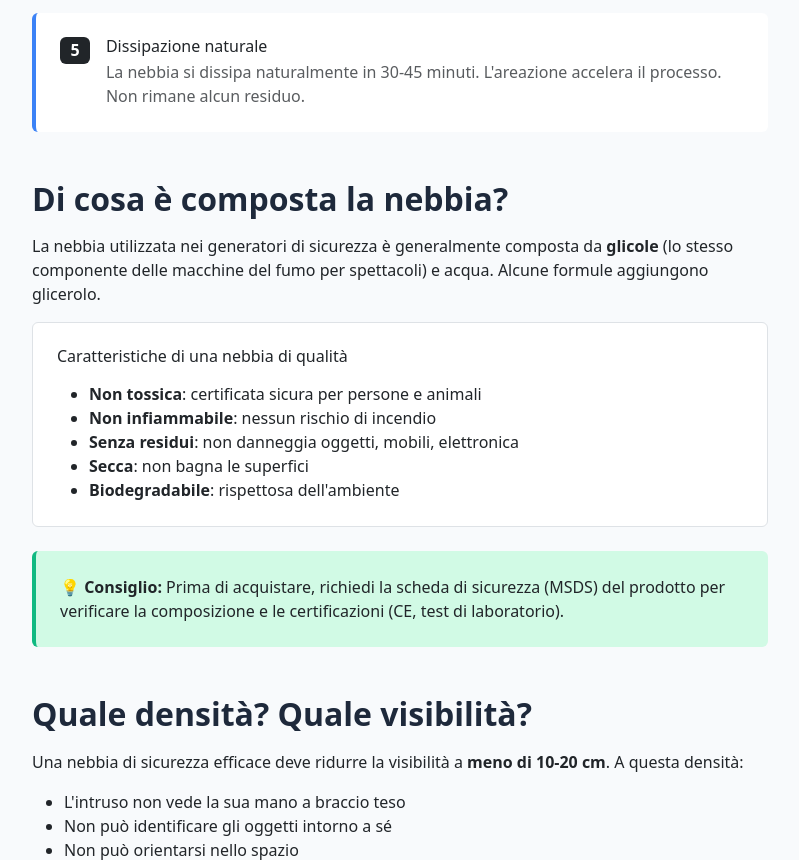
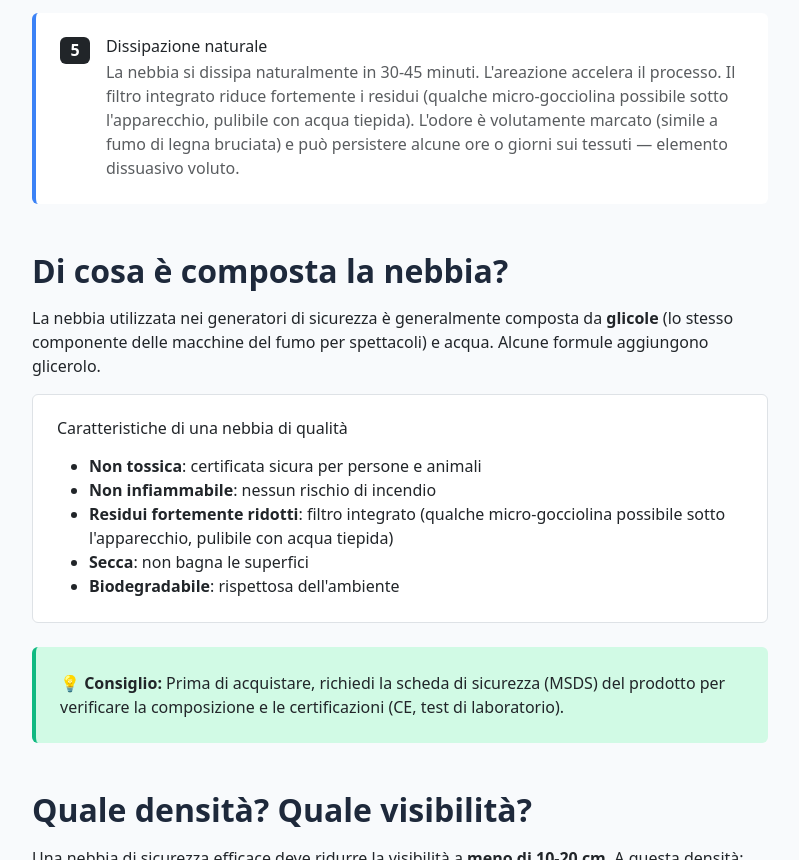
Before and after one commit to sosdeveloppeur/generatore-di-nebbia-it, a plain HTML site: page funzionamento.html in a window 1280 px wide. Shown: the part 1587-2447 px from the top of the page, without its empty margins (50-849 px from the left). Drawn offline with nearby package versions, Linux system fonts and the light colour scheme.

Commit message:
fix(hardline): remove misleading 'nessun residuo' claims

```diff
--- a/funzionamento.html
+++ b/funzionamento.html
@@ -161,7 +161,7 @@
                 <h3 class="h6 mb-1">Dissipazione naturale</h3>
                 <p class="mb-0 text-muted">
                   La nebbia si dissipa naturalmente in 30-45 minuti.
-                  L'areazione accelera il processo. Non rimane alcun residuo.
+                  L'areazione accelera il processo. Il filtro integrato riduce fortemente i residui (qualche micro-gocciolina possibile sotto l'apparecchio, pulibile con acqua tiepida). L'odore è volutamente marcato (simile a fumo di legna bruciata) e può persistere alcune ore o giorni sui tessuti — elemento dissuasivo voluto.
                 </p>
               </div>
             </div>
@@ -182,7 +182,7 @@
             <ul class="mb-0">
               <li><strong>Non tossica</strong>: certificata sicura per persone e animali</li>
               <li><strong>Non infiammabile</strong>: nessun rischio di incendio</li>
-              <li><strong>Senza residui</strong>: non danneggia oggetti, mobili, elettronica</li>
+              <li><strong>Residui fortemente ridotti</strong>: filtro integrato (qualche micro-gocciolina possibile sotto l'apparecchio, pulibile con acqua tiepida)</li>
               <li><strong>Secca</strong>: non bagna le superfici</li>
               <li><strong>Biodegradabile</strong>: rispettosa dell'ambiente</li>
             </ul>
```
Also changed, not shown: faq.html (+1 -1 lines), guida-acquisto.html (+1 -1 lines), index.html (+1 -1 lines).
